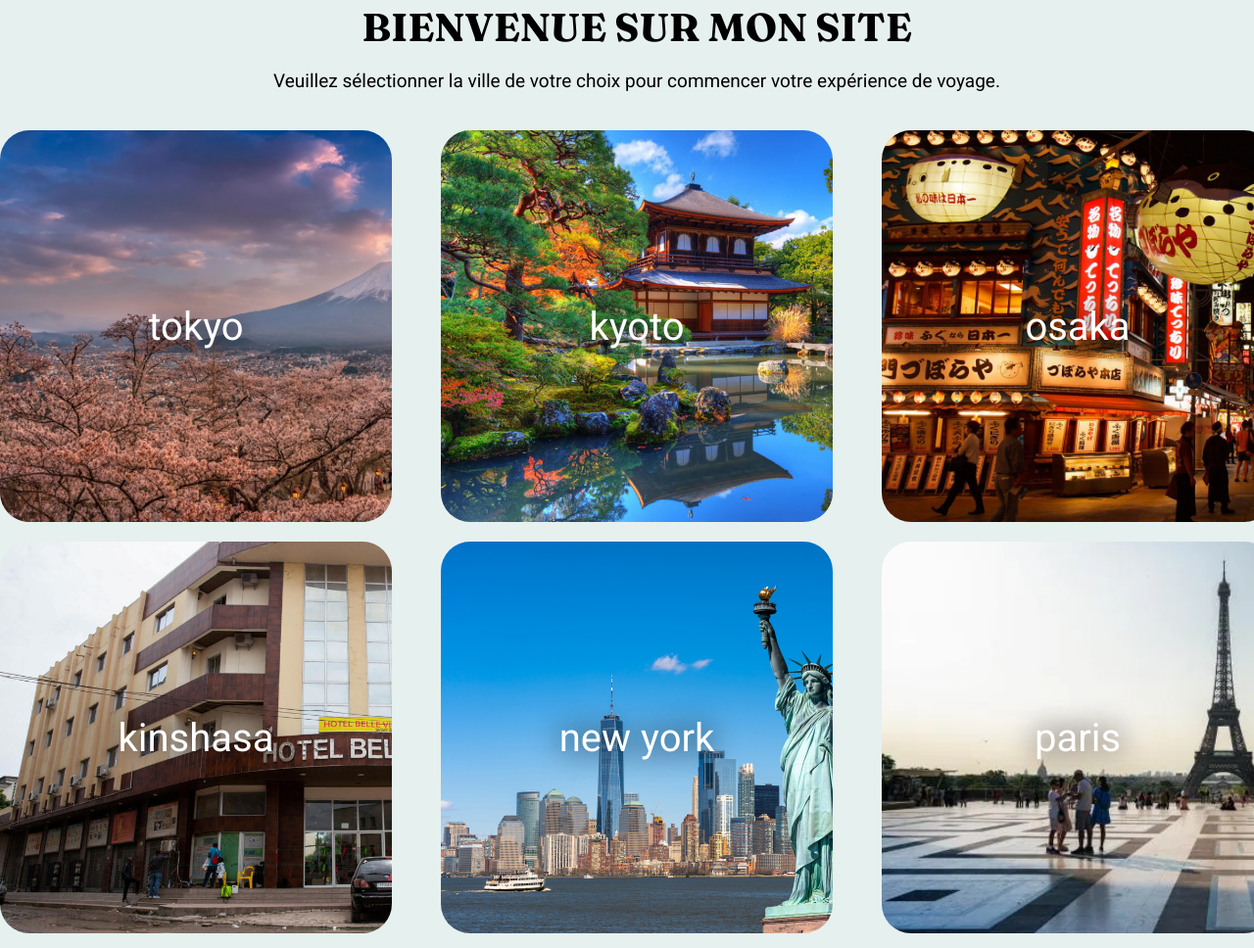
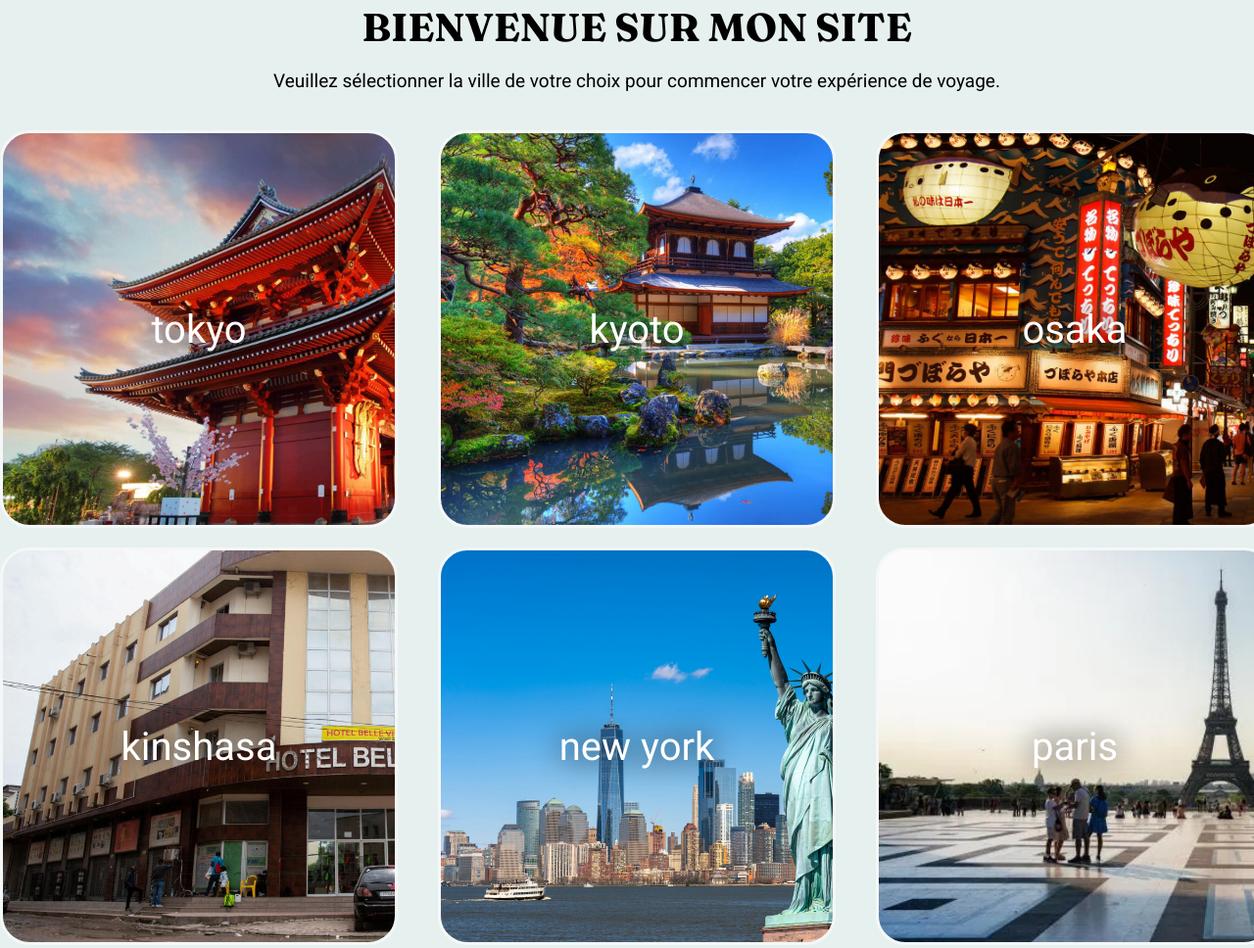
Before and after one commit to Mpunga/site_web, a plain HTML site: page index.html in a window 1280 px wide. Shown: the part 837-1805 px from the top of the page at 98% size. Drawn offline with Linux system fonts and the light colour scheme.

Commit message:
deuxieme commite

```diff
--- a/style.css
+++ b/style.css
@@ -74,7 +74,7 @@ footer {
 }
 
 #tokyo {
-    background-image: url("../images/tokyo.avif");
+    background-image: url("/images/tokyo.jpg");
 }
 
 #kyoto {
@@ -100,6 +100,7 @@ footer {
     background-size: cover;
     width: 400px;
     height: 400px;
+    border: 3px solid rgb(244, 247, 247);
     border-radius: 30px;
     margin-top: 20px;
     font-size: 40px;
@@ -109,3 +110,8 @@ footer {
     align-items: center;
     justify-content: center;
 }
+.ville:hover {
+    transform: scale(1.05);
+    transition: 0.3s;
+    border: 3px solid #FF7373;
+}
```
